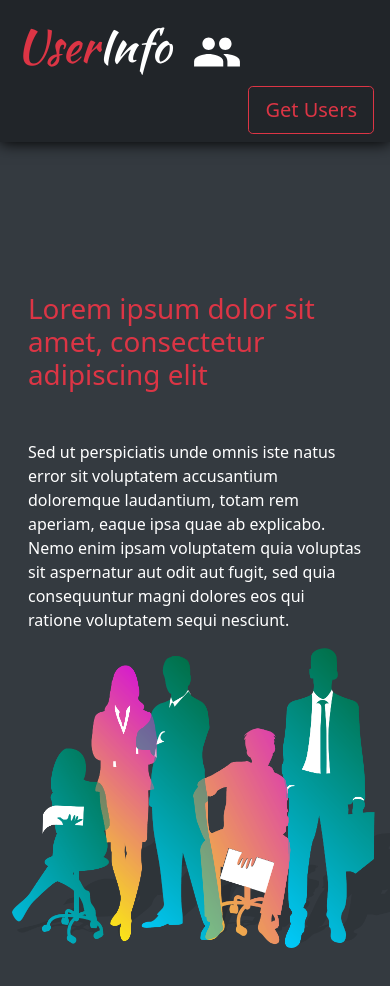
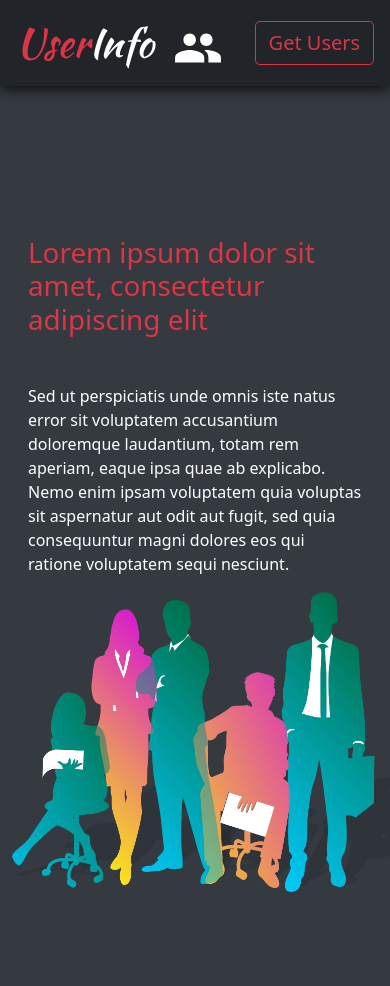
Before and after one commit to AnshikaAgrawal5501/UserInfo-React-App, a React (Create React App) app: page / in a window 390 px wide. Shown: the top 986 px of the page. Built offline with nearby package versions, Linux system fonts and the light colour scheme.

Commit message:
padding adjustment

```diff
--- a/public/assets/style.css
+++ b/public/assets/style.css
@@ -44,3 +44,12 @@ p {
         padding: 0 1.75rem !important;
     }
 }
+
+@media (max-width: 395px) {
+    .navbar-brand {
+        font-size: 40px !important;
+    }
+    .btn {
+        padding: 0.4rem 0.8rem !important;
+    }
+}
```
